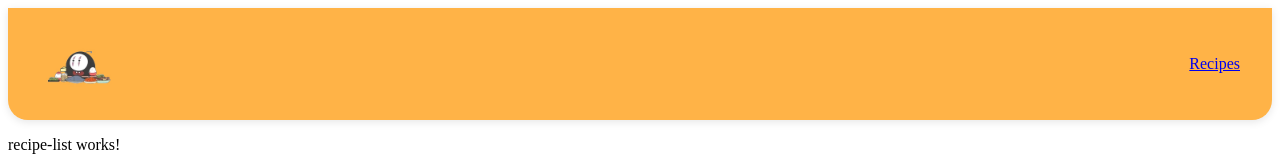
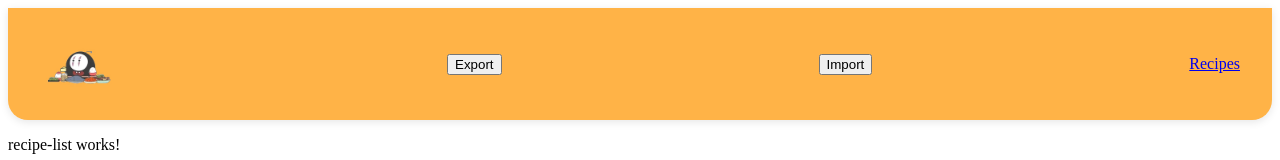
Before and after one commit to tariq-ou/UI_Cooking_Project, an Angular app: page /recipes in a window 1280 px wide. Shown: the top 160 px of the page. Built offline with nearby package versions, Linux system fonts and the light colour scheme; no server answers.

Commit message:
All functionality working now i think

```diff
--- a/src/app/components/header/header.html
+++ b/src/app/components/header/header.html
@@ -3,6 +3,8 @@
     <img [src]="imageLogoLoc" alt="Site Logo" />
   </div>
 
+  <button (click)="exportRecipes()">Export</button>
+  <button (click)="importRecipes()">Import</button>
   <nav class="nav-links">
    <!-- <a routerLink="/" routerLinkActive="active">Home</a>-->
     <a routerLink="/recipes" routerLinkActive="active">Recipes</a>
--- a/src/app/components/header/header.ts
+++ b/src/app/components/header/header.ts
@@ -1,5 +1,8 @@
-import { Component } from '@angular/core';
+import {ChangeDetectorRef, Component} from '@angular/core';
 import {RouterLink} from '@angular/router';
+import {CookingApi} from '../../services/CookingApi/cookingapi';
+
+
 @Component({
   standalone: true,
   selector: 'app-header',
@@ -9,5 +12,48 @@ import {RouterLink} from '@angular/router';
 })
 export class Header {
 
+  constructor(private recipeService: CookingApi,
+              private cdr: ChangeDetectorRef) {
+
+  }
   imageLogoLoc = 'assets/icon/spirit.webp';
+
+  exportRecipes() {
+    const confirmExport = window.confirm(
+      'Export recipes to JSON file?'
+    );
+
+    if (!confirmExport) return;
+
+    this.recipeService.exportRecipes().subscribe({
+      next: () => {
+        alert('Recipes exported successfully');
+      },
+      error: err => {
+        console.error(err);
+        alert('Export failed');
+      }
+    });
+  }
+
+  importRecipes() {
+    const confirmImport = window.confirm(
+      'This will overwrite your current recipes. Continue?'
+    );
+
+    if (!confirmImport) return;
+
+    this.recipeService.importRecipes().subscribe({
+      next: () => {
+        alert('Recipes imported successfully');
+
+        // 🔥 THIS LINE
+        window.location.reload();
+      },
+      error: err => {
+        console.error(err);
+        alert('Import failed');
+      }
+    });
+  }
 }
--- a/src/app/components/recipe-detail/recipe-detail.html
+++ b/src/app/components/recipe-detail/recipe-detail.html
@@ -93,11 +93,11 @@
 
       <div class="recipe-section">
         <h3>📋 Steps</h3>
-        <ol>
+        <ul>
           <li *ngFor="let step of recipe.steps">
             {{ step }}
           </li>
-        </ol>
+        </ul>
       </div>
 
       <div class="button-section">
--- a/src/app/services/CookingApi/cookingapi.ts
+++ b/src/app/services/CookingApi/cookingapi.ts
@@ -86,4 +86,11 @@ export class CookingApi implements IRecipeService {
   GetAllIngredientsRecipe(id: number): Observable<void> {
     return this.http.delete<void>(`${this.apiUrl}/${id}`);
   }
+  exportRecipes(): Observable<void> {
+    return this.http.post<void>(`${this.apiUrl}/export`, {});
+  }
+
+  importRecipes(): Observable<void> {
+    return this.http.post<void>(`${this.apiUrl}/import`, {});
+  }
 }
```
Also changed, not shown: src/app/app.html (+5 -3 lines).
